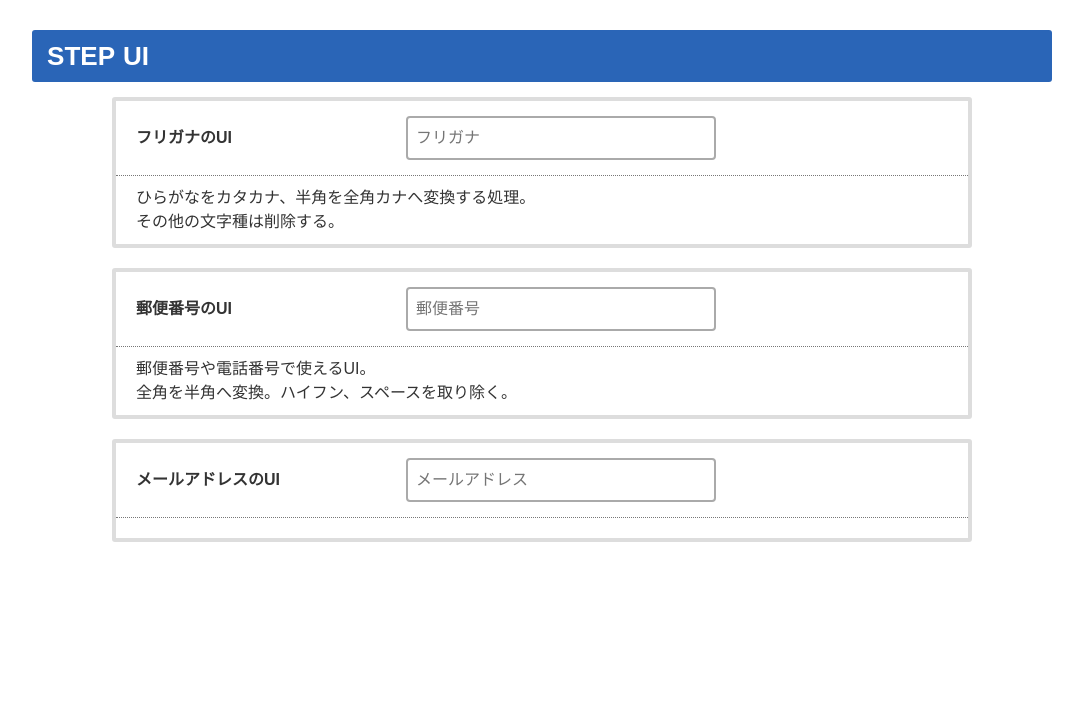
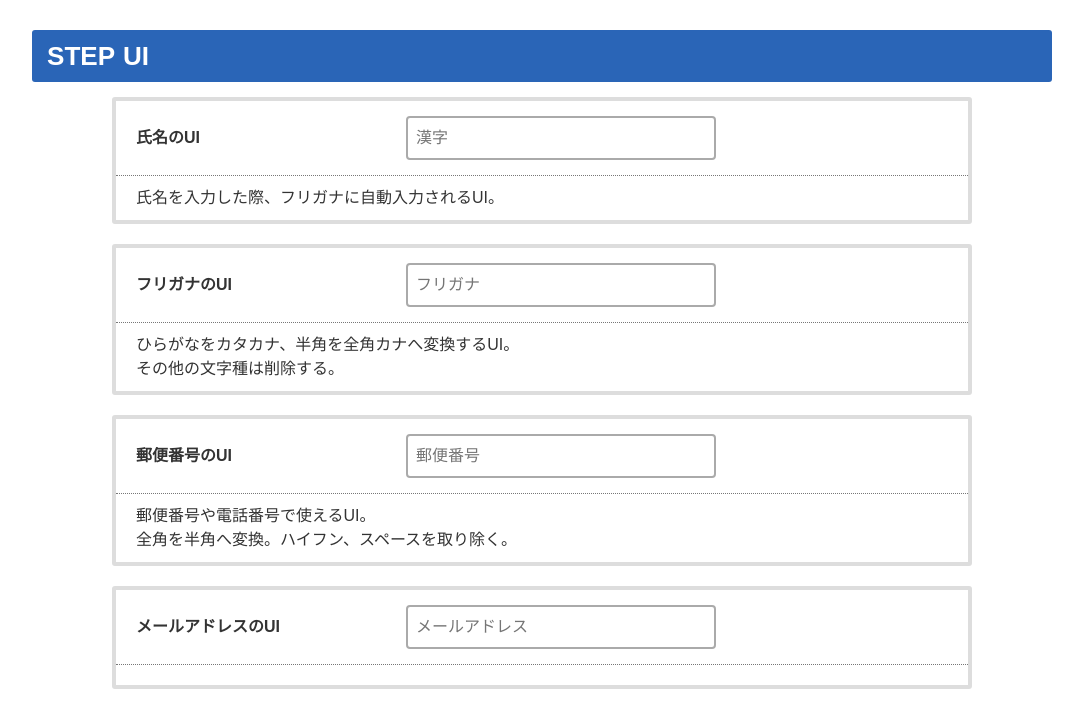
Before and after one commit to igarashirisa/step_ui_ts, a Nuxt app: page / in a window 1280 px wide. Shown: the top 728 px of the page, without its empty margins (98-1181 px from the left). Built offline with nearby package versions, Linux system fonts and the light colour scheme.

Commit message:
mod: フリガナ自動入力処理の実装

```diff
--- /dev/null
+++ b/components/atoms/KanjiInput.vue
@@ -0,0 +1,18 @@
+<template>
+    <input type="text" name="kanji" placeholder="漢字" id="kanji" v-model.trim="kanji" @change="autoKanji()">
+</template>
+<script lang="ts">
+import jaconv from 'jaconv';
+export default {
+    data() {
+        return {
+            kanji: ''
+        }
+    },
+    methods: {
+        autoKanji() {
+
+        }
+    }
+}
+</script>
--- a/pages/index.vue
+++ b/pages/index.vue
@@ -2,6 +2,19 @@
   <div id="main">
     <div class="form">
       <h1 class="form_title">STEP UI</h1>
+      <div class="form_inner">
+        <div class="form_item">
+          <div class="form_subTitle">
+            氏名のUI
+          </div>
+          <div class="form_input">
+            <KanjiInput />
+          </div>
+        </div>
+        <p class="form_text">
+          氏名を入力した際、フリガナに自動入力されるUI。
+        </p>
+      </div>
       <div class="form_inner">
         <div class="form_item">
           <div class="form_subTitle">
@@ -12,7 +25,7 @@
           </div>
         </div>
         <p class="form_text">
-          ひらがなをカタカナ、半角を全角カナへ変換する処理。<br>
+          ひらがなをカタカナ、半角を全角カナへ変換するUI。<br>
           その他の文字種は削除する。
         </p>
       </div>
@@ -48,11 +61,13 @@
 </template>
 
 <script lang="ts">
+import KanjiInput from '@/components/atoms/KanjiInput.vue'
 import KanaInput from '@/components/atoms/KanaInput.vue'
 import ZipInput from '@/components/atoms/ZipInput.vue'
 
 export default {
   components: {
+    KanjiInput,
     KanaInput,
     ZipInput,
   }
```
